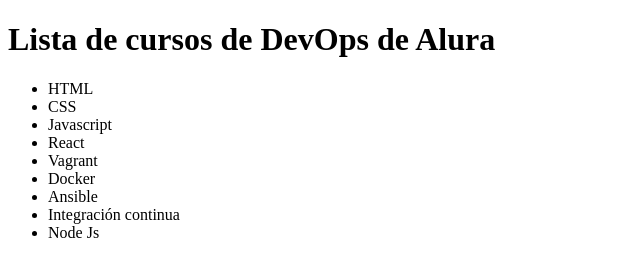
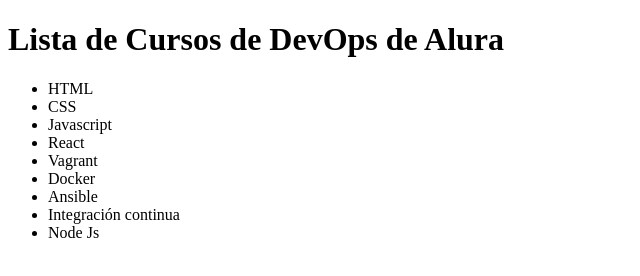
Before and after one commit to DanielBerreondo/alura-git, a plain HTML site: page piloto/index.html in a window 1280 px wide. Shown: the whole page, without its empty margins (0-640 px from the left). Drawn offline with Linux system fonts and the light colour scheme.

Commit message:
Cursos con mayuscula

```diff
--- a/piloto/index.html
+++ b/piloto/index.html
@@ -9,7 +9,7 @@
 </head>
 
 <body>
-    <h1>Lista de cursos de DevOps de Alura</h1>
+    <h1>Lista de Cursos de DevOps de Alura</h1>
     <ul>
         <li>HTML</li>
         <li>CSS</li>
```
